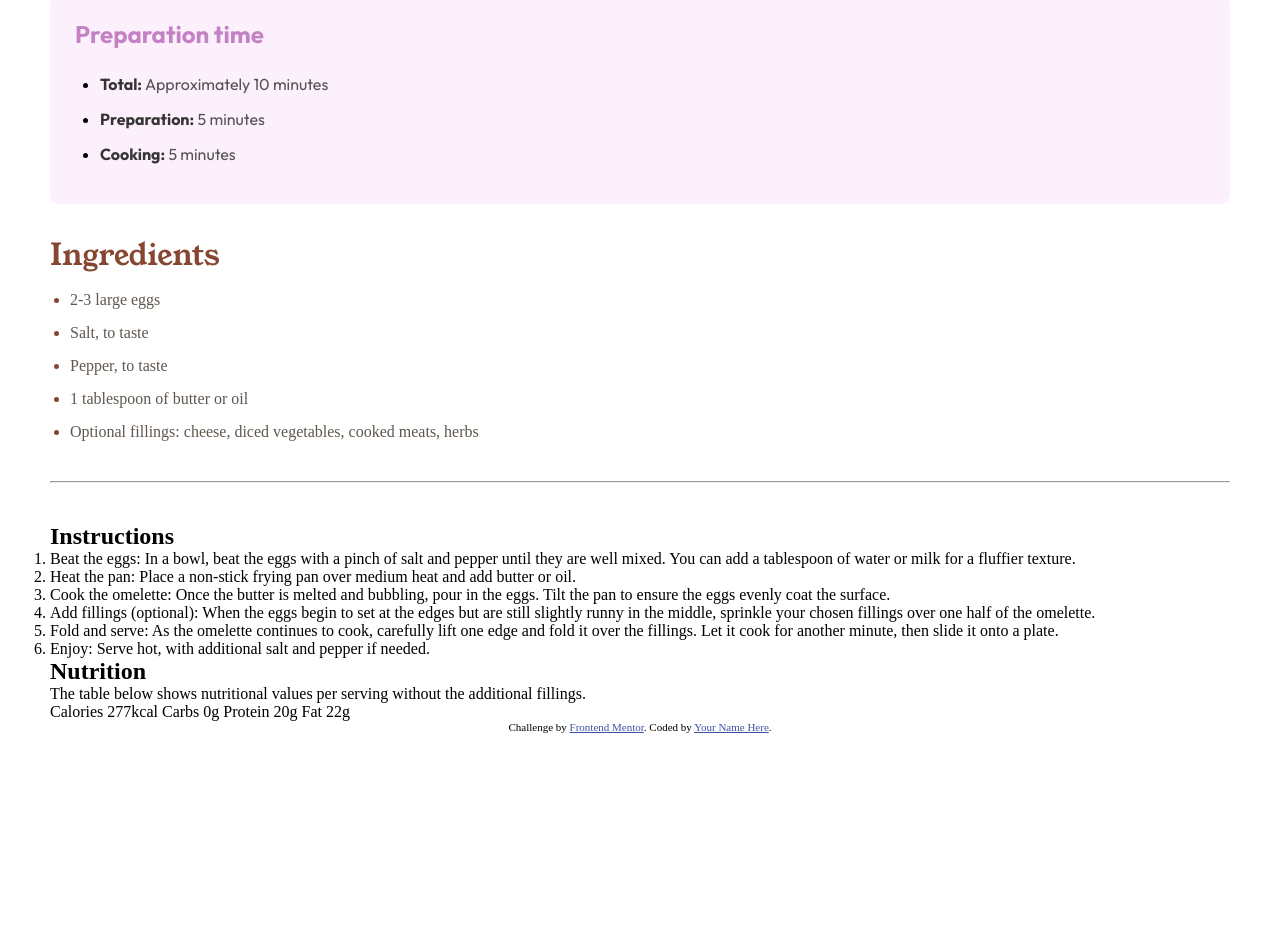
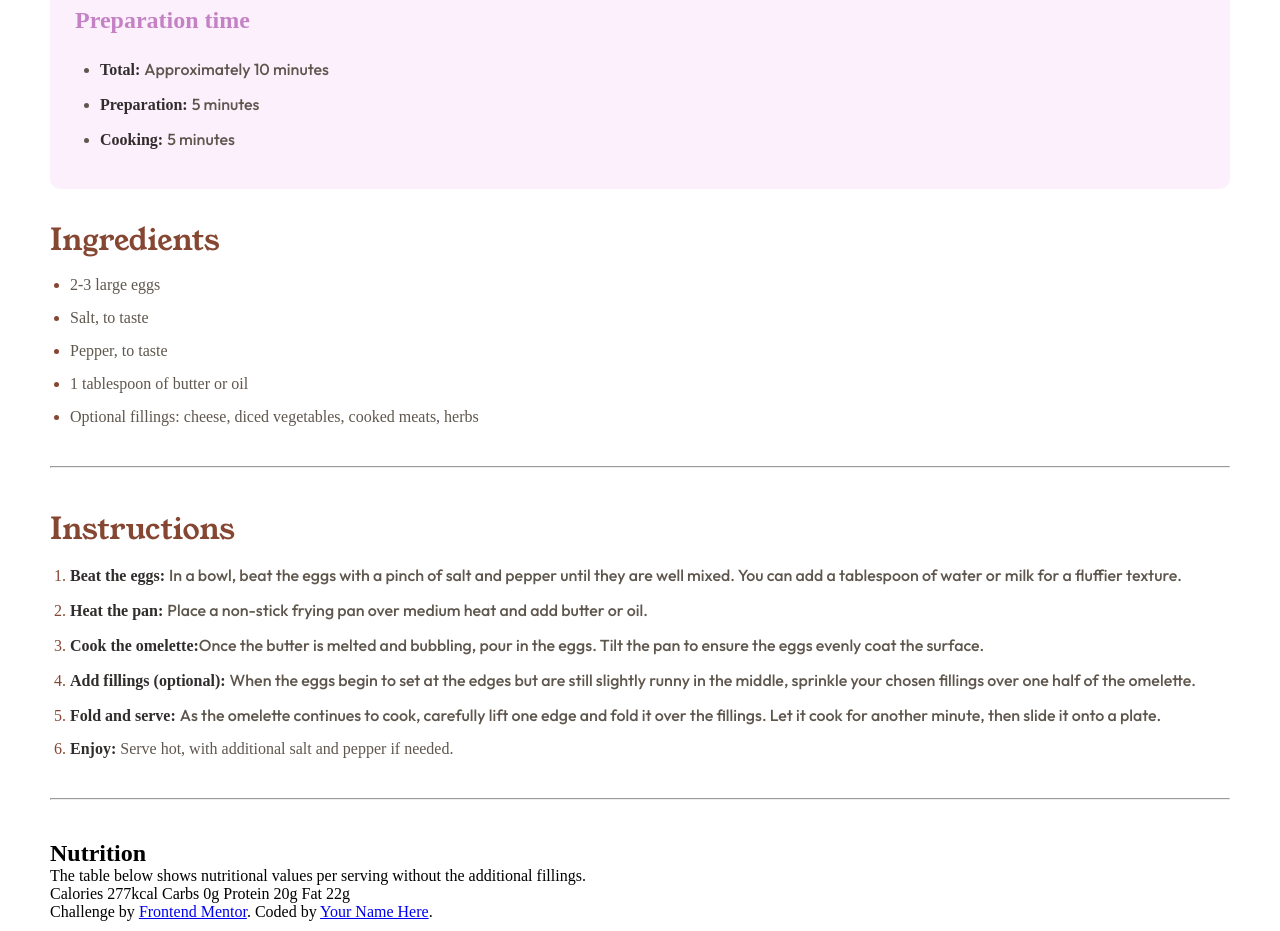
Before and after one commit to Tahsin-Faruk/tamim-first-project, a plain HTML site: page index.html in a window 1280 px wide. Shown: the part 800-1731 px from the top of the page. Before the commit the page ends 1543 px from the top, so only its background shows below. Drawn offline with Linux system fonts and the light colour scheme.

Commit message:
genuine-text and font design are fixed

```diff
--- a/index.html
+++ b/index.html
@@ -3,6 +3,23 @@
   <head>
     <meta charset="UTF-8" />
     <meta name="viewport" content="width=device-width, initial-scale=1.0" />
+
+    <!-- outfit font form google font -->
+    <link rel="preconnect" href="https://fonts.googleapis.com" />
+    <link rel="preconnect" href="https://fonts.gstatic.com" crossorigin />
+    <link
+      href="https://fonts.googleapis.com/css2?family=Outfit:wght@100..900&display=swap"
+      rel="stylesheet"
+    />
+
+    <!--  -->
+
+    <link rel="preconnect" href="https://fonts.googleapis.com" />
+    <link rel="preconnect" href="https://fonts.gstatic.com" crossorigin />
+    <link
+      href="https://fonts.googleapis.com/css2?family=Young+Serif&display=swap"
+      rel="stylesheet"
+    />
 
     <!-- css -->
     <link rel="stylesheet" href="style.css" />
@@ -16,25 +33,6 @@
     />
 
     <title>Frontend Mentor | Recipe page</title>
-
-    <!-- Feel free to remove these styles or customise in your own stylesheet 👍 -->
-    <style>
-      @font-face {
-        font-family: recipeNameFont;
-        src: url('./assets/fonts/young-serif/YoungSerif-Regular.ttf');
-      }
-      @font-face {
-        font-family: wholeText;
-        src: url('./assets/fonts/outfit/Outfit-VariableFont_wght.ttf');
-      }
-      .attribution {
-        font-size: 11px;
-        text-align: center;
-      }
-      .attribution a {
-        color: hsl(228, 45%, 44%);
-      }
-    </style>
   </head>
   <body class="container">
     <!-- this is a desktop first design because TAMIM is a newbie -->
@@ -50,7 +48,7 @@
       </div>
     </header>
     <h1 class="heading-text">Simple Omelette Recipe</h1>
-    <p class="recipe-description">
+    <p class="details-txt texts-color">
       An easy and quick dish, perfect for any meal. This classic omelette
       combines beaten eggs cooked to perfection, optionally filled with your
       choice of cheese, vegetables, or meats.
@@ -58,29 +56,27 @@
 
     <section class="preparation-section">
       <h1>Preparation time</h1>
-      <ul>
+      <ul class="texts-color">
         <li>
           <span class="preparation-section-point">Total:</span>
-          <span class="preparation-section-point-text"
-            >Approximately 10 minutes</span
-          >
+          <span class="genuine-texts">Approximately 10 minutes</span>
         </li>
         <li>
           <span class="preparation-section-point">Preparation:</span>
-          <span class="preparation-section-point-text">5 minutes</span>
+          <span class="genuine-texts">5 minutes</span>
         </li>
         <li>
           <span class="preparation-section-point">Cooking:</span>
-          <span class="preparation-section-point-text">5 minutes</span>
+          <span class="genuine-texts">5 minutes</span>
         </li>
       </ul>
     </section>
 
     <!-- ingredients-section -->
     <section class="ingredients-section">
-      <h1>Ingredients</h1>
+      <h1 class="direction-txt">Ingredients</h1>
 
-      <ul>
+      <ul class="direction-list texts-color">
         <li>2-3 large eggs</li>
         <li>Salt, to taste</li>
         <li>Pepper, to taste</li>
@@ -90,39 +86,67 @@
         </li>
       </ul>
     </section>
+
+    <!-- horizontal-line -->
     <span class="horizontal-line">
       <hr />
     </span>
 
-    <section>
-      <h1>Instructions</h1>
-      <ol>
+    <!-- Instructions-section -->
+    <section class="instructions-section">
+      <h1 class="direction-txt">Instructions</h1>
+      <ol class="direction-list texts-color">
         <li>
-          Beat the eggs: In a bowl, beat the eggs with a pinch of salt and
-          pepper until they are well mixed. You can add a tablespoon of water or
-          milk for a fluffier texture.
+          <span class="preparation-section-point">Beat the eggs:</span>
+          <span class="genuine-texts">
+            In a bowl, beat the eggs with a pinch of salt and pepper until they
+            are well mixed. You can add a tablespoon of water or milk for a
+            fluffier texture.
+          </span>
         </li>
         <li>
-          Heat the pan: Place a non-stick frying pan over medium heat and add
-          butter or oil.
+          <span class="preparation-section-point">Heat the pan:</span>
+          <span class="genuine-texts">
+            Place a non-stick frying pan over medium heat and add butter or oil.
+          </span>
         </li>
         <li>
-          Cook the omelette: Once the butter is melted and bubbling, pour in the
-          eggs. Tilt the pan to ensure the eggs evenly coat the surface.
+          <span class="preparation-section-point">Cook the omelette:</span
+          ><span class="genuine-texts"
+            >Once the butter is melted and bubbling, pour in the eggs. Tilt the
+            pan to ensure the eggs evenly coat the surface.</span
+          >
         </li>
         <li>
-          Add fillings (optional): When the eggs begin to set at the edges but
-          are still slightly runny in the middle, sprinkle your chosen fillings
-          over one half of the omelette.
+          <span class="preparation-section-point"
+            >Add fillings (optional):</span
+          >
+          <span class="genuine-texts"
+            >When the eggs begin to set at the edges but are still slightly
+            runny in the middle, sprinkle your chosen fillings over one half of
+            the omelette.</span
+          >
         </li>
         <li>
-          Fold and serve: As the omelette continues to cook, carefully lift one
-          edge and fold it over the fillings. Let it cook for another minute,
-          then slide it onto a plate.
+          <span class="preparation-section-point">Fold and serve:</span>
+          <span class="genuine-texts"
+            >As the omelette continues to cook, carefully lift one edge and fold
+            it over the fillings. Let it cook for another minute, then slide it
+            onto a plate.</span
+          >
         </li>
-        <li>Enjoy: Serve hot, with additional salt and pepper if needed.</li>
+        <li>
+          <span class="preparation-section-point">Enjoy:</span>
+          <span>Serve hot, with additional salt and pepper if needed.</span>
+        </li>
       </ol>
     </section>
+
+    <!-- horizontal-line -->
+    <span class="horizontal-line">
+      <hr />
+    </span>
+
     <section>
       <h1>Nutrition</h1>
       <p>
--- a/style.css
+++ b/style.css
@@ -25,17 +25,21 @@ body,
 
 .heading-text {
   font-size: 50px;
-  font-family: recipeNameFont;
   font-weight: 300;
   margin-bottom: 20px;
 }
 
 /* recipe-description */
-.recipe-description {
+.details-txt {
   font-size: 20px;
   font-weight: 100;
   line-height: 30px;
   margin-bottom: 4 0px;
+}
+
+/* these are for all the texts */
+.texts-color {
+  color: hsl(30, 10%, 34%);
 }
 
 .preparation-section {
@@ -43,7 +47,6 @@ body,
   padding: 25px;
   border-radius: 10px;
   margin: 30px 0px;
-  font-family: wholeText;
 }
 
 .preparation-section h1 {
@@ -59,34 +62,37 @@ body,
   margin: 15px 0px;
 }
 
-.preparation-section ul li .preparation-section-point {
+.preparation-section-point {
   font-weight: bold;
-  color: rgb(53, 52, 52);
+  color: hsl(24, 5%, 18%);
 }
 
-.preparation-section ul li .preparation-section-point-text {
-  color: rgb(83, 83, 83);
+.genuine-texts {
+  font-size: 16px;
+  font-weight: 500;
+  font-family: 'Outfit', sans-serif;
 }
 
-/* instructions-section */
-.ingredients-section h1 {
+/* instructions-section && instructions-section */
+.direction-txt {
   color: hsl(14, 45%, 36%);
-  font-family: recipeNameFont;
   font-weight: 300;
   font-size: 30px;
   margin-bottom: 15px;
+  font-family: 'Young Serif', serif;
 }
 
-.ingredients-section ul {
+/* instructions-section && ingredients-section */
+
+.direction-list {
   padding: 0px 20px;
 }
 
-.ingredients-section ul li {
+.direction-list li {
   margin-bottom: 15px;
-  color: hsl(30, 10%, 34%);
 }
 
-.ingredients-section ul li::marker {
+.direction-list li::marker {
   color: hsl(14, 45%, 36%);
 }
 
```
